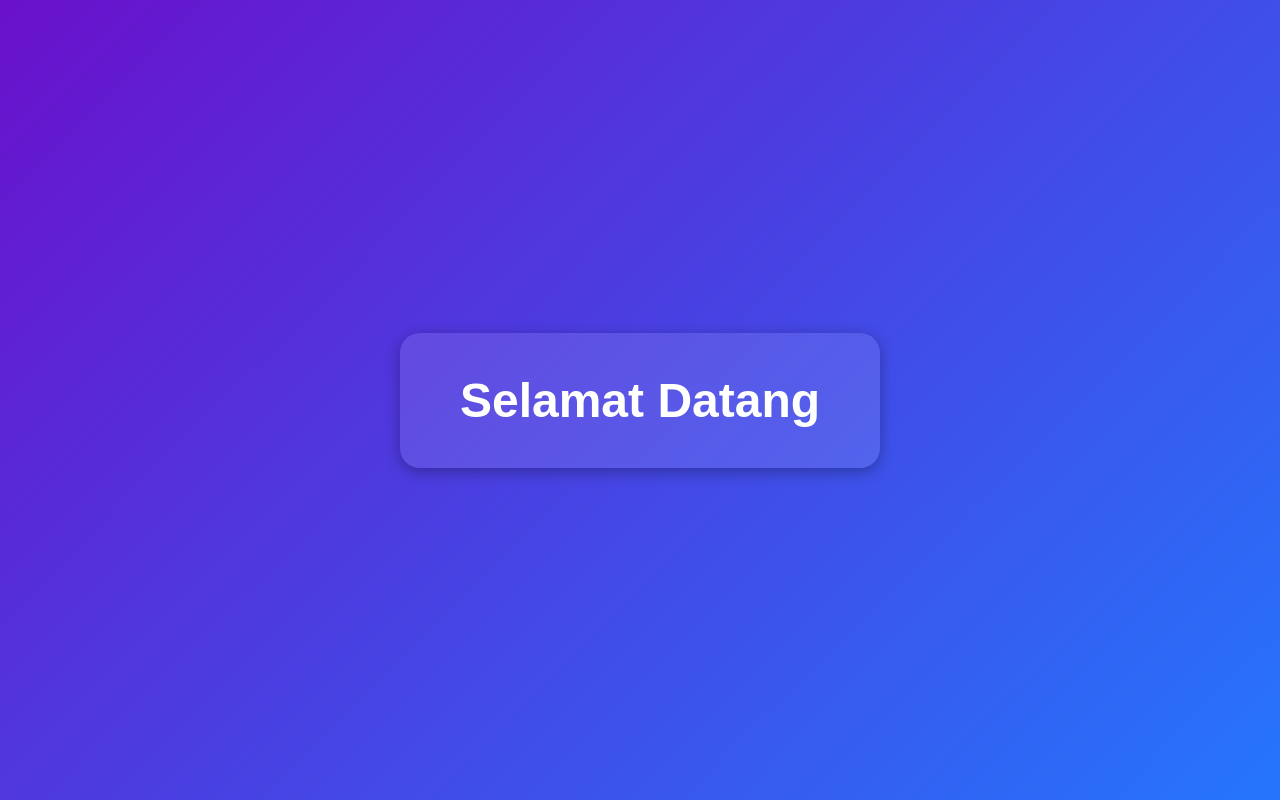
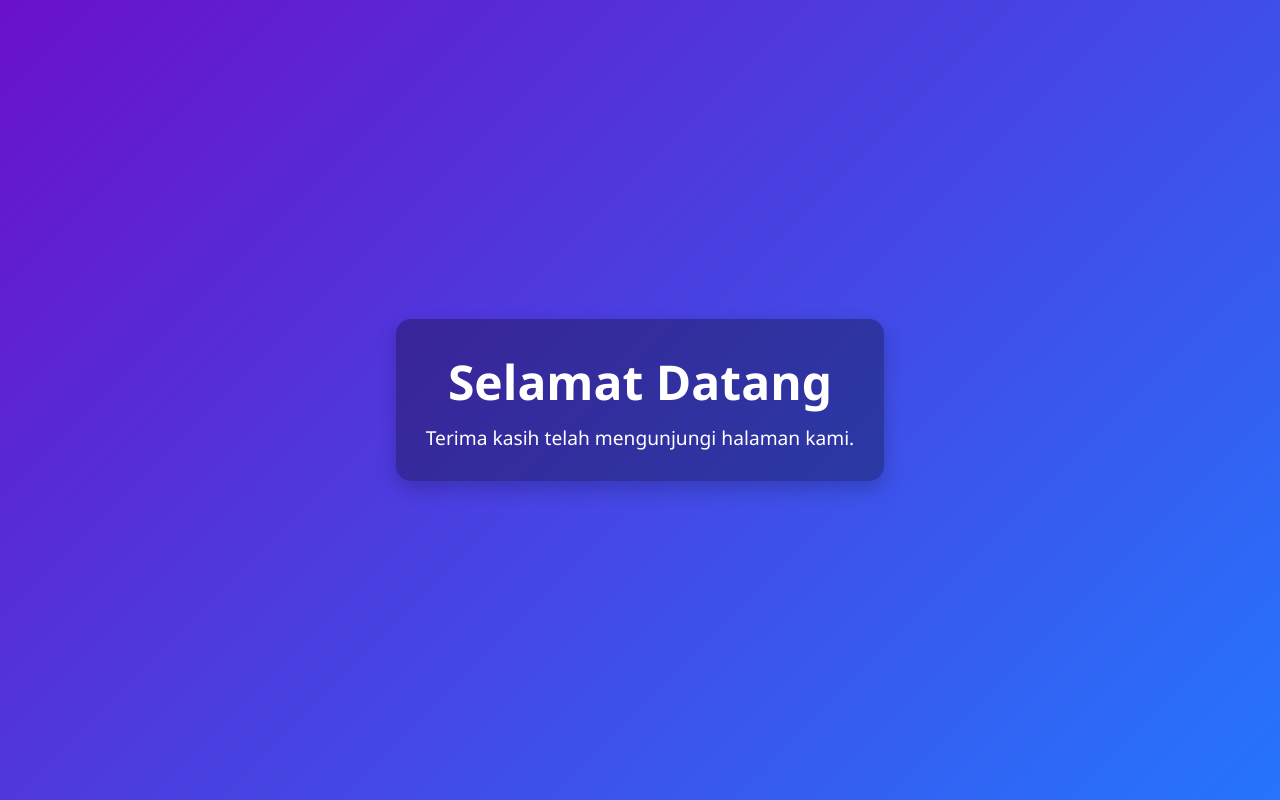
Before and after one commit to ricard11240004/ricar11240004, a plain HTML site: page landing.html in a window 1280 px wide. Drawn offline with Linux system fonts and the light colour scheme.

Commit message:
Update landing.html

```diff
--- a/landing.html
+++ b/landing.html
@@ -5,44 +5,45 @@
   <meta name="viewport" content="width=device-width, initial-scale=1.0">
   <title>Selamat Datang</title>
   <style>
-        /* Gaya umum halaman */
-        body {
+    /* Reset margin dan padding */
+    * {
       margin: 0;
       padding: 0;
+      box-sizing: border-box;
+    }
+
+    body {
       height: 100vh;
-            font-family: Arial, sans-serif;
-            background: linear-gradient(135deg, #6a11cb, #2575fc);
       display: flex;
       justify-content: center;
       align-items: center;
+      font-family: 'Segoe UI', Tahoma, Geneva, Verdana, sans-serif;
+      background: linear-gradient(135deg, #6a11cb 0%, #2575fc 100%);
       color: white;
+      text-align: center;
     }
 
-        /* Gaya kotak utama */
-        .welcome-box {
-            text-align: center;
-            background: rgba(255, 255, 255, 0.1);
-            padding: 40px 60px;
-            border-radius: 20px;
-            box-shadow: 0 4px 15px rgba(0,0,0,0.3);
+    .container {
+      padding: 30px;
+      background-color: rgba(0, 0, 0, 0.3);
+      border-radius: 15px;
+      box-shadow: 0 8px 20px rgba(0, 0, 0, 0.2);
     }
 
-        .welcome-box h1 {
-            font-size: 3em;
-            margin: 0;
-            animation: fadeIn 2s ease-in-out;
+    h1 {
+      font-size: 3rem;
+      margin-bottom: 10px;
     }
 
-        /* Animasi sederhana */
-        @keyframes fadeIn {
-            from { opacity: 0; transform: translateY(30px); }
-            to { opacity: 1; transform: translateY(0); }
+    p {
+      font-size: 1.2rem;
     }
   </style>
 </head>
 <body>
-    <div class="welcome-box">
+  <div class="container">
     <h1>Selamat Datang</h1>
+    <p>Terima kasih telah mengunjungi halaman kami.</p>
   </div>
 </body>
 </html>
```
Lines whose indentation alone changed are shown as unchanged.
